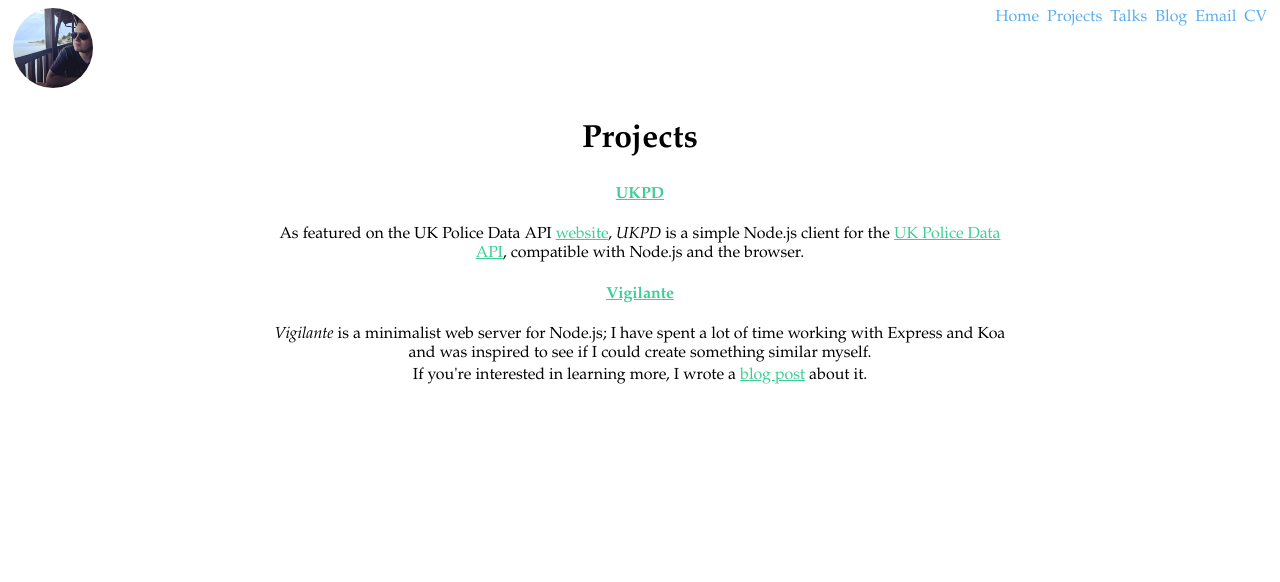
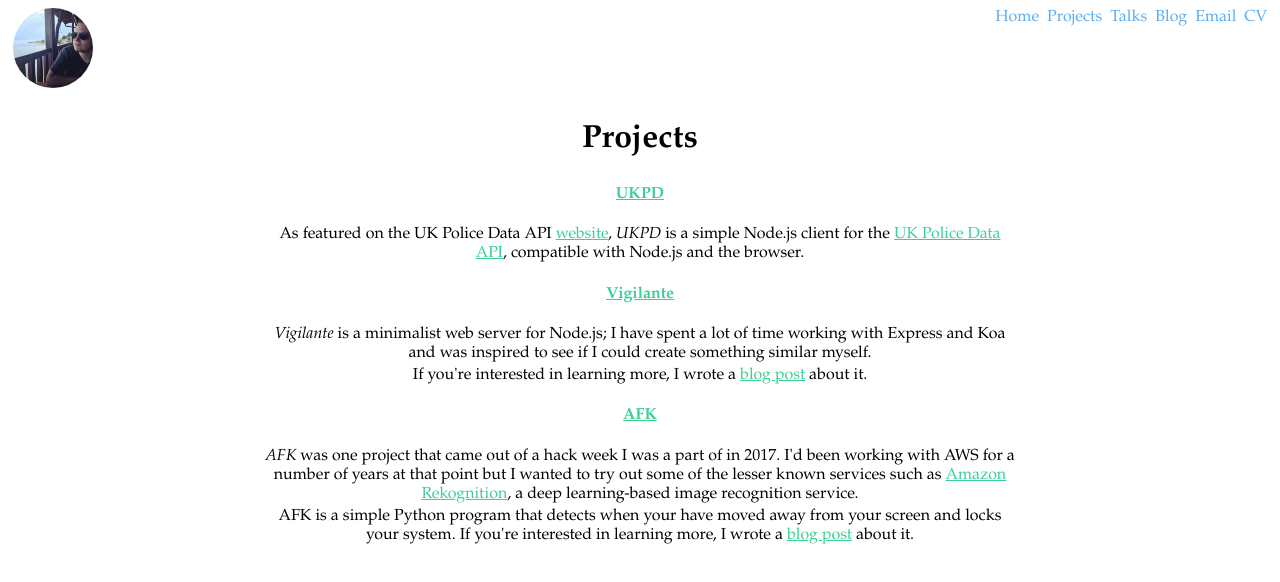
Before and after one commit to AlexChesters/cheste.rs, a React app in the folder static/: page /projects in a window 1280 px wide. Shown: the top 582 px of the page. Built offline with nearby package versions, Linux system fonts and the light colour scheme.

Commit message:
add afk to projects

```diff
--- a/static/src/routes/projects/index.jsx
+++ b/static/src/routes/projects/index.jsx
@@ -31,6 +31,20 @@ export default function Projects () {
               If you're interested in learning more, I wrote a <a href='https://cheste.rs/blog/004'>blog post</a> about it.
             </p>
           </section>
+          <section>
+            <h1><a href='https://github.com/AlexChesters/afk' target='_blank' rel='noreferrer noopener' className='projects__list-item--title' tabIndex={0}>AFK</a></h1>
+            <p className='projects__list-item--description' tabIndex={0}>
+              <span className='italic'>AFK</span> was one project that came out
+              of a hack week I was a part of in 2017. I'd been working with AWS
+              for a number of years at that point but I wanted to try out some
+              of the lesser known services such as <a href='https://aws.amazon.com/rekognition/' target='_blank' rel='noreferrer noopener' tabIndex={0}>Amazon Rekognition</a>, a deep learning-based image recognition service.
+            </p>
+            <p className='projects__list-item--description' tabIndex={0}>
+              AFK is a simple Python program that detects when your have moved
+              away from your screen and locks your system. If you're interested
+              in learning more, I wrote a <a href='https://cheste.rs/blog/001'>blog post</a> about it.
+            </p>
+          </section>
         </section>
       </section>
     </PageSkeleton>
```
